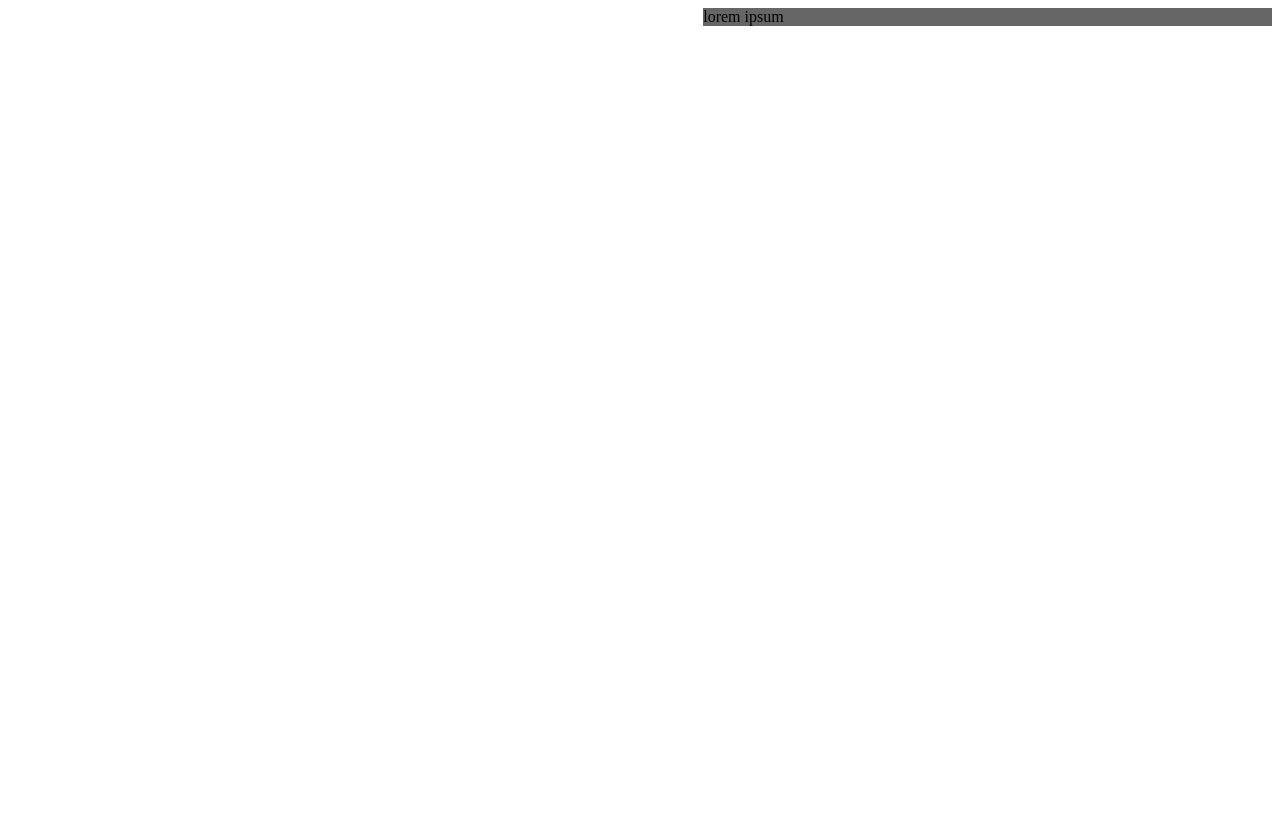
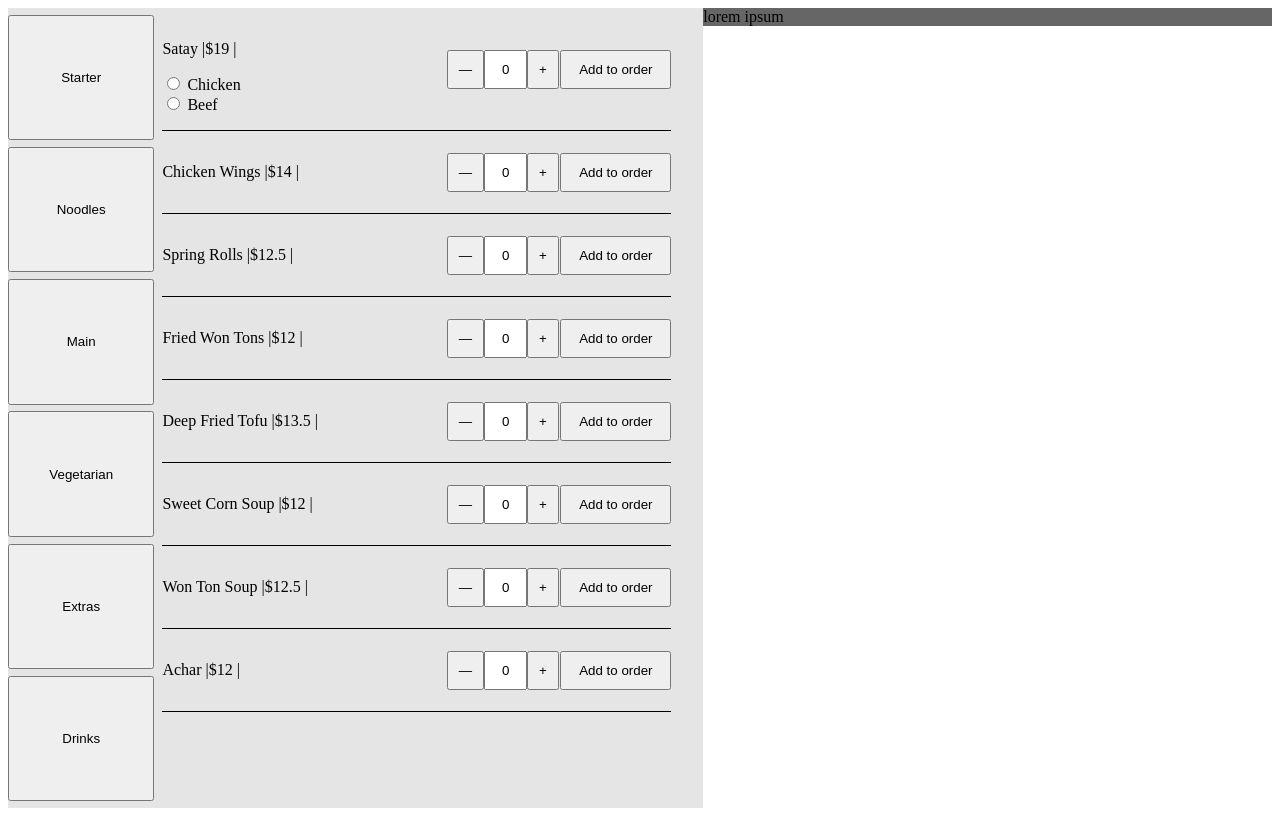
Before and after one commit to ktandun/kkmalaysia, a Vue app: page / in a window 1280 px wide. Before the commit this address had no page. Built offline with nearby package versions, Linux system fonts and the light colour scheme; the HTML template or start-up script is replaced by a standard one.

Commit message:
feature to render items based on food category

```diff
--- a/src/components/MenuCard.vue
+++ b/src/components/MenuCard.vue
@@ -1,14 +1,42 @@
 <script setup lang="ts">
 import { ref } from 'vue'
+import { useStore } from 'vuex';
+import type { menuItem } from '../store';
+
+const store = useStore();
 
 const props = defineProps<{
   name: string
   options: Array<string>
   price: number
+  quantity: number
 }>()
 
 const picked = ref('')
-const quantity = ref('')
+const quantity = ref(0)
+
+const increment = () => {
+  quantity.value += 1
+}
+
+const decrement = () => {
+  quantity.value -= 1
+
+  if (quantity.value <= 0) { quantity.value = 0} /* cap at zero */
+}
+
+const addOrder = () => {
+  let order: menuItem = {
+    name: props.name,
+    selection: picked.value,
+    quantity: quantity.value,
+    price: props.price
+  }
+
+  console.log(order)
+
+  store.commit('addOrder', order)
+}
 </script>
 
 <template>
@@ -24,23 +52,26 @@ const quantity = ref('')
           </label>
         </div>
         <div class="item-quantity">
-          <button> — </button>
-          <input v-model="quantity" placeholder=" " />
-          <button> + </button>
+          <button @click="decrement"> — </button>
+          <input placeholder=" " v-model="quantity" />
+          <button @click="increment"> + </button>
         </div>
+        <button @click="addOrder()" class="addBtn"> Add to order </button>
       </div>
 </template>
 
 <style scoped>
 .menu-item {
+  width: 100%;
   display: flex;
   justify-content: space-between;
   align-items: center;
-  background-color: rgba(0, 0, 0, 0.1); /* semi-transparent black */
-  padding: 0 3em;
+  padding: 1em 0;
+  border-bottom: 1px black solid;
 }
 
 .menu-description {
+  width: 100%;
   color: black;
   display: flex;
   flex-direction: column;
@@ -59,15 +90,24 @@ const quantity = ref('')
   content: "$";
 }
 
-.item-quantity input {
-  width: 35px;
+.item-quantity {
+  width: fit-content;
+  display: flex;
+  flex-direction: row;
   margin: 0 .1em;
 }
 
-.calculator {
-  width: 100%;
-  height: 100%;
-  background-color: peru;
+.item-quantity button {
+  padding: 10px;
 }
 
+.item-quantity input {
+  width: 35px;
+  text-align: center;
+}
+
+.addBtn {
+  width: 180px;
+  padding: 10px;
+}
 </style>
--- a/src/components/MenuList.vue
+++ b/src/components/MenuList.vue
@@ -1,25 +1,67 @@
 <script setup lang="ts">
-import { menuItems } from './menus.ts'
+import { computed, ref } from 'vue'
+import { menuCategories } from './menus'
 import MenuCard from './MenuCard.vue'
+
+const quantity = ref(0)
+const panelSelected = ref(1)
+
+const handleClick = (id: number) => {
+  panelSelected.value = id
+}
+
+const selectedMenuCategory = computed(() =>
+  menuCategories.find(menu => menu.id === panelSelected.value)?.items
+)
 </script>
 
 <template>
   <div class="menu-cards">
-    <div class="menu-card" v-for="menuItem in menuItems" :key="menuItem.id">
-      <MenuCard
-        :name="menuItem.name"
-        :options="menuItem.options"
-        :price="menuItem.price"
-      ></MenuCard>
+    <div class="side-bar">
+      <div v-for="menu in menuCategories" :key="menu.id">
+        <button @click="handleClick(menu.id)">{{menu.category}}</button>
+      </div>
+    </div>
+    <div class="menu-card">
+      <div v-for="menuItem in selectedMenuCategory" :key="menuItem.id">
+          <MenuCard
+          :name="menuItem.name"
+          :options="menuItem.options"
+          :price="menuItem.price"
+          :quantity = quantity
+        ></MenuCard>
+      </div>
     </div>
   </div>
 </template>
 
 <style scoped>
+.side-bar {
+  display: flex;
+  justify-content:space-evenly;
+  flex-direction: column;
+  width: 200px;
+}
+
+.side-bar button{
+  padding: 4em 0;
+  width: 100%;
+  cursor: pointer;
+}
+
 .menu-cards {
   display: flex;
+  height: 100vh;
+  gap: 8px;
+  background-color: rgba(0, 0, 0, 0.1); /* semi-transparent black */
+}
+
+.menu-card {
+  width: 100%;
+  display: flex;
   flex-direction: column;
-  flex-wrap: wrap;
-  gap: 8px;
+  padding-right: 2em;
+  overflow-y: scroll;
 }
+
 </style>
```
